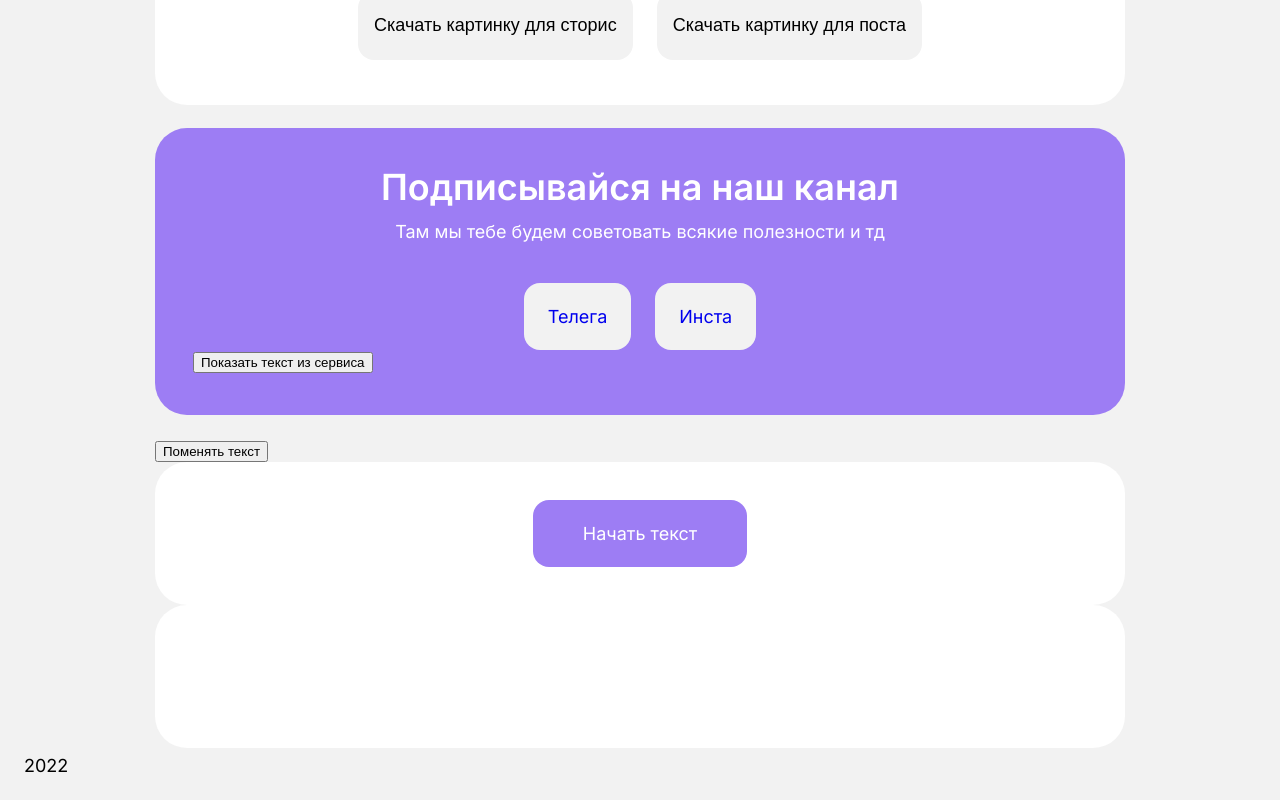
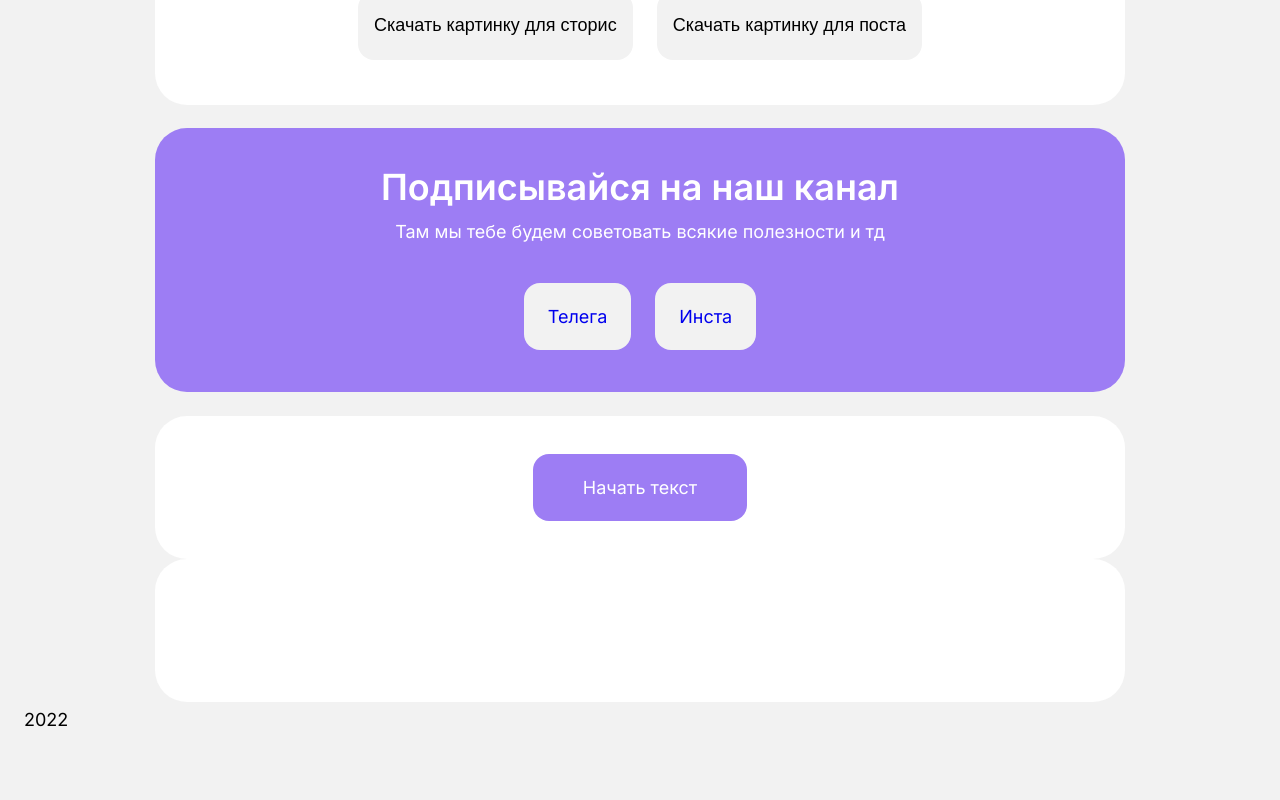
Before and after one commit to mrvotum/gradeup, an Angular app: page /results in a window 1280 px wide. Shown: the part 578-1378 px from the top of the page. After the commit the page ends 1332 px from the top, so only its background shows below. Built offline with nearby package versions, Linux system fonts and the light colour scheme.

Commit message:
Чистка стилей

```diff
--- a/src/app/card-panel/card-panel.component.scss
+++ b/src/app/card-panel/card-panel.component.scss
@@ -1,7 +1,6 @@
 .btn__holder {
 	width: 100%;
 	max-width: 970px;
-	// height: 144px;
 	padding: 38px;
 	background-color: var(--color-white);
 	border-radius: 32px;
--- a/src/app/card-result/card-result.component.html
+++ b/src/app/card-result/card-result.component.html
@@ -13,7 +13,7 @@
 	</div>
 
 	<div class="btn__wrapper">
-		<button class="btn" (click)="exportPDF()">Скачать картинку для сторис</button>
-		<button class="btn">Скачать картинку для поста</button>
+		<button class="btn">Скачать картинку для сторис</button>
+		<button class="btn" (click)="exportPDF()">Скачать картинку для поста</button>
 	</div>
 </div>
--- a/src/app/card-subscribe/card-subscribe.component.html
+++ b/src/app/card-subscribe/card-subscribe.component.html
@@ -7,5 +7,5 @@
 		<a href="#" class="btn">Телега</a>
 		<a href="#" class="btn">Инста</a>
 	</div>
-	<button (click)="showText()">Показать текст из сервиса</button>
+	<!-- <button (click)="showText()">Показать текст из сервиса</button> -->
 </div>
--- a/src/app/card/card.component.scss
+++ b/src/app/card/card.component.scss
@@ -7,50 +7,34 @@
 
 .card {
 	position: relative;
-	// height: fit-content;
 	// -панель с кнопкой и отступом -внутренние отступы layout'а
 	max-height: calc(100vh - (144px + 40px) - 24px * 2 + 16px);
 	margin-top: -28px;
 
 	overflow-y: scroll;
 
+	// Ширина всей полосы прокрутки
 	&::-webkit-scrollbar {
-		width: 10px; /* ширина всей полосы прокрутки */
+		width: 10px; /*  */
 	}
 
+	// Зона отслеживания
 	&::-webkit-scrollbar-track {
-		background: transparent; /* цвет зоны отслеживания */
+		background: transparent;
 		margin: 20px;
 	}
 
+	// Бегунок
 	&::-webkit-scrollbar-thumb {
-		background-color: var(--color-white-smoke); /* цвет бегунка */
-		border-radius: 20px; /* округлось бегунка */
+		background-color: var(--color-white-smoke);
+		border-radius: 20px;
 	}
 
 	&--hidden {
 		display: none;
 	}
 
-	&__content {
-		// height: 100%;
-		// (родительские отступы карточки) -отступы -~заголовки
-		// max-height: calc((100vh - (144px + 40px) - 24px * 2 - 22px) - 88px - 2.32em - 2.2em);
-		// overflow-y: scroll;
-
-		// &::-webkit-scrollbar {
-		// 	width: 10px; /* ширина всей полосы прокрутки */
-		// }
-
-		// &::-webkit-scrollbar-track {
-		// 	background: var(--color-white); /* цвет зоны отслеживания */
-		// }
-
-		// &::-webkit-scrollbar-thumb {
-		// 	background-color: var(--color-white-smoke); /* цвет бегунка */
-		// 	border-radius: 20px; /* округлось бегунка */
-		// }
-	}
+	&__content {}
 }
 
 ul {
--- a/src/app/results-page/results-page.component.html
+++ b/src/app/results-page/results-page.component.html
@@ -1,4 +1,4 @@
 <app-card-result></app-card-result>
 <app-card-subscribe></app-card-subscribe>
 
-<button (click)="lol()">Поменять текст</button>
+<!-- <button (click)="lol()">Поменять текст</button> -->
--- a/src/index.html
+++ b/src/index.html
@@ -1,5 +1,5 @@
 <!doctype html>
-<html lang="en">
+<html lang="ru">
 <head>
   <meta charset="utf-8">
   <title>Gradeup</title>
```
Also changed, not shown: src/app/card/card.component.html (+0 -95 lines).
